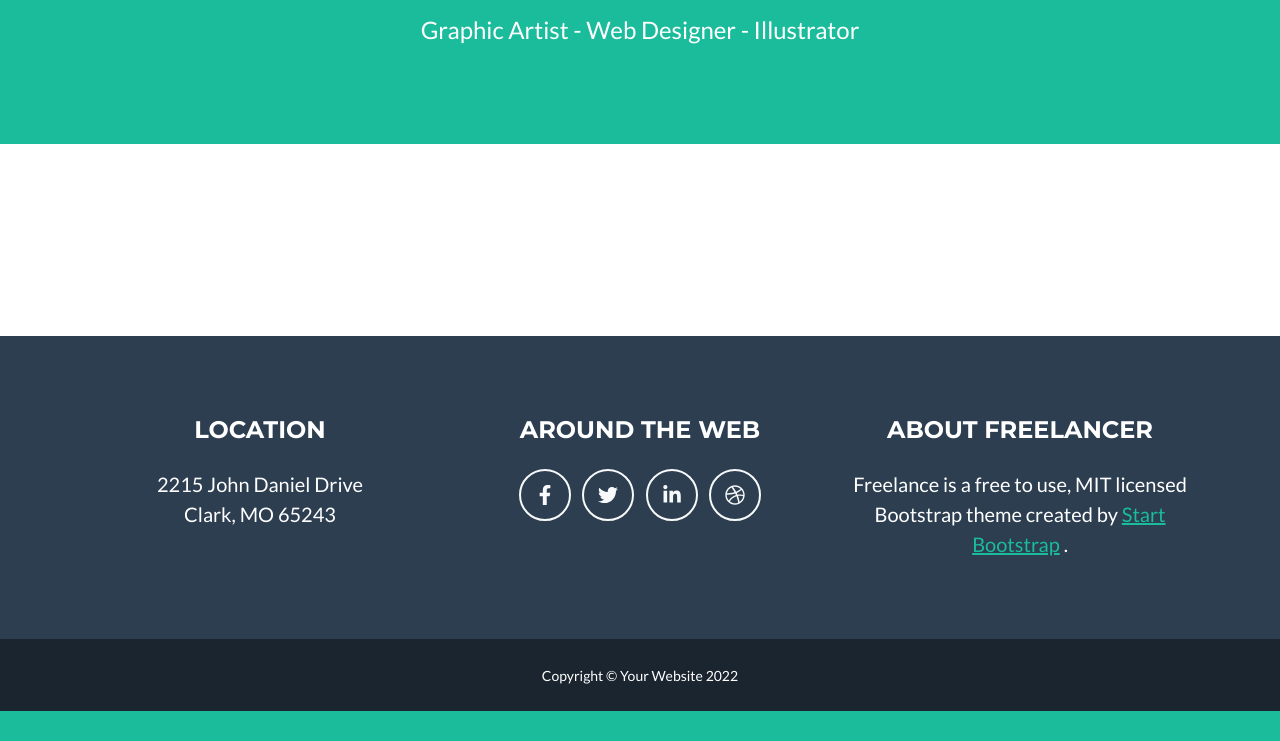
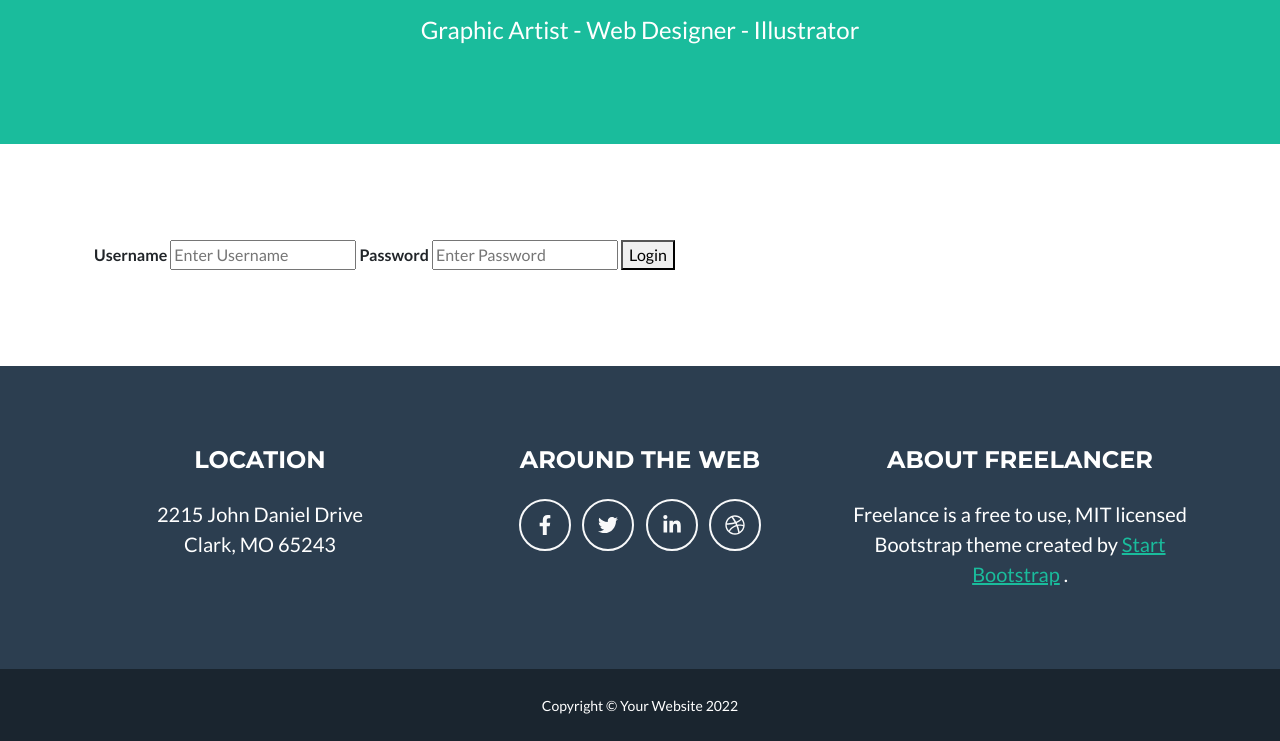
Before and after one commit to toabyu/KBIS-Team3-host, a Django app: page /login in a window 1280 px wide. Shown: the part 653-1394 px from the top of the page. Before the commit the page ends 1364 px from the top, so only its background shows below. Run offline with Django 4.2, Linux system fonts and the light colour scheme; some libraries are stand-ins or nearby versions.

Commit message:
adding login functionatliy

```diff
--- a/templates/website/login.html
+++ b/templates/website/login.html
@@ -1,4 +1,16 @@
 {% extends 'base.html' %}
 {% load static %}
 {% block content %}
+<div class="container">
+    <form action="{% url 'login' %}" method="post">
+        {% csrf_token %}
+        <label for="uname"><b>Username</b></label>
+        <input type="text" placeholder="Enter Username" name="uname" required>
+
+        <label for="psw"><b>Password</b></label>
+        <input type="password" placeholder="Enter Password" name="psw" required>
+
+        <button type="submit">Login</button>
+    </form>
+</div>
 {% endblock content %}
--- a/website/views.py
+++ b/website/views.py
@@ -16,10 +16,10 @@ def login(request):
     # let the user login
     global authUser
     if request.method == "POST":
-        if request.POST["uname"].lower() == username.lower() and request.POST["pwd"] == password:
+        if request.POST["uname"].lower() == username.lower() and request.POST["psw"] == password:
             # if it is then login and return manage page
             authUser = True
-            return manageArticles(request)
+            return index(request)
         else:
             # otherwise leave them logged out
             authUser = False
```
